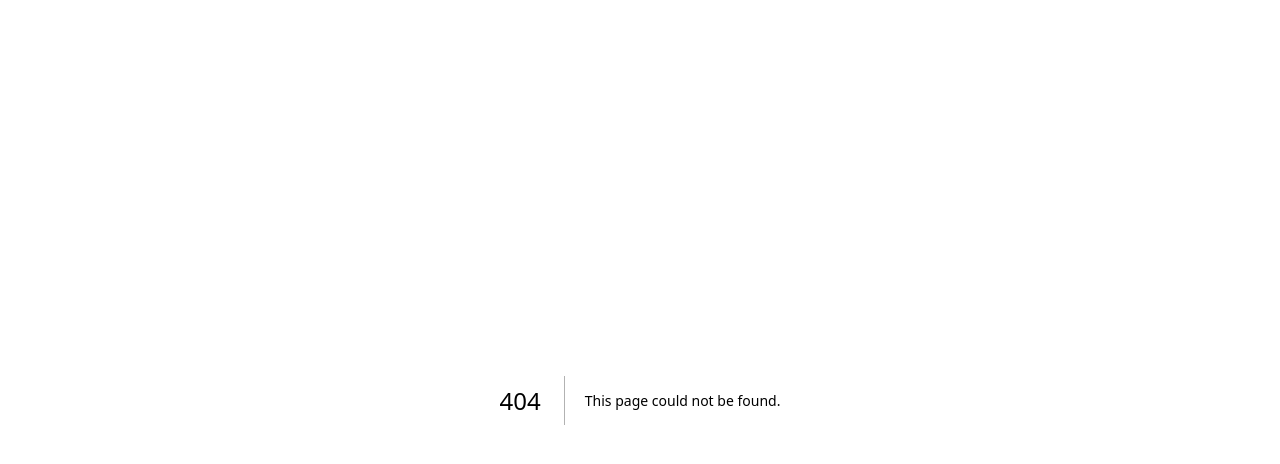
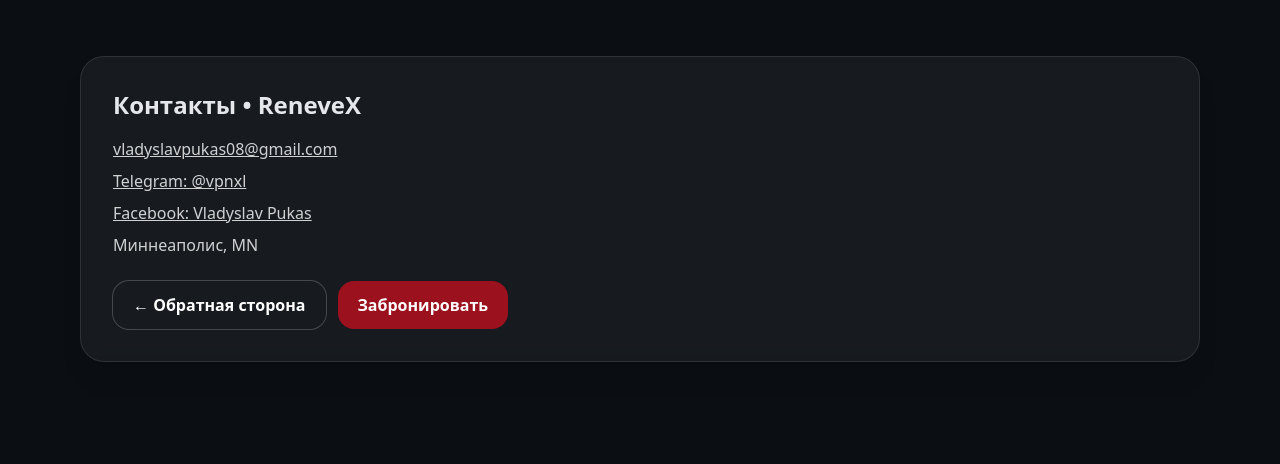
Before and after one commit to thesindicatefox-code/renevex-next, a Next.js app: page /back in a window 1280 px wide. Before the commit this address had no page. Shown: the top 464 px of the page. Built offline with nearby package versions, Linux system fonts and the light colour scheme.

Commit message:
Create back.js

```diff
--- /dev/null
+++ b/pages/back.js
@@ -0,0 +1,28 @@
+import Link from "next/link";
+import { motion } from "framer-motion";
+
+export default function Back() {
+  return (
+    <main className="container py-14">
+      <motion.div
+        initial={{ rotateY: -180, opacity: 0 }}
+        animate={{ rotateY: 0, opacity: 1 }}
+        transition={{ duration: 0.6 }}
+        style={{ transformStyle: "preserve-3d" }}
+        className="card p-8"
+      >
+        <h2 className="text-2xl font-bold">Контакты • ReneveX</h2>
+        <div className="mt-4 grid gap-2 text-white/80">
+          <a href="mailto:vladyslavpukas08@gmail.com" className="underline">vladyslavpukas08@gmail.com</a>
+          <a href="https://t.me/vpnxl" target="_blank" className="underline" rel="noreferrer">Telegram: @vpnxl</a>
+          <a href="https://www.facebook.com" target="_blank" className="underline" rel="noreferrer">Facebook: Vladyslav Pukas</a>
+          <span>Миннеаполис, MN</span>
+        </div>
+        <div className="mt-6 flex gap-3">
+          <Link href="/" className="btn btn-ghost">← Обратная сторона</Link>
+          <a href="/#booking" className="btn btn-primary">Забронировать</a>
+        </div>
+      </motion.div>
+    </main>
+  );
+}
```
